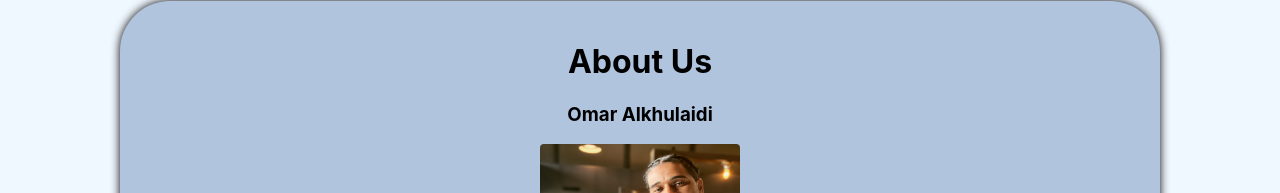
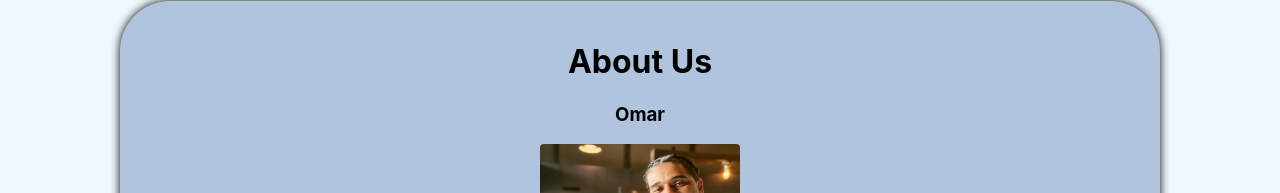
Before and after one commit to matthewkromalic/jac-spa-htmlmnop, a React (Create React App) app in the folder education-website/: page /us in a window 1280 px wide. Shown: the part 174-367 px from the top of the page. Built offline with nearby package versions, Linux system fonts and the light colour scheme.

Commit message:
updated about page

```diff
--- a/education-website/src/components/all-screens/AboutUs/AboutPage.js
+++ b/education-website/src/components/all-screens/AboutUs/AboutPage.js
@@ -10,7 +10,7 @@ const AboutPage = () => {
 
         <div className="about">
              <h1>About Us</h1>
-             <h3>Omar Alkhulaidi</h3>
+             <h3>Omar </h3>
              <img src={Omar}></img>
              <p>Hi! My name is Omar Alkhulaidi and I'm currently a student at WeCanCodeit. I have always admire and believe in technology and dreamed to become a Software Developer. I began my journey as a Software Developer with intensive full-stack java, back-end and front-end bootcamp and now dreams of landing my first job in the industry. I live in Hilliard, Ohio and participate in soccer every Sunday and Thursday</p>
              <a id="Linkedin" href="http://linkedin.com/in/omar-alkhulaidi-76ab111aa">linkedin</a>
```
